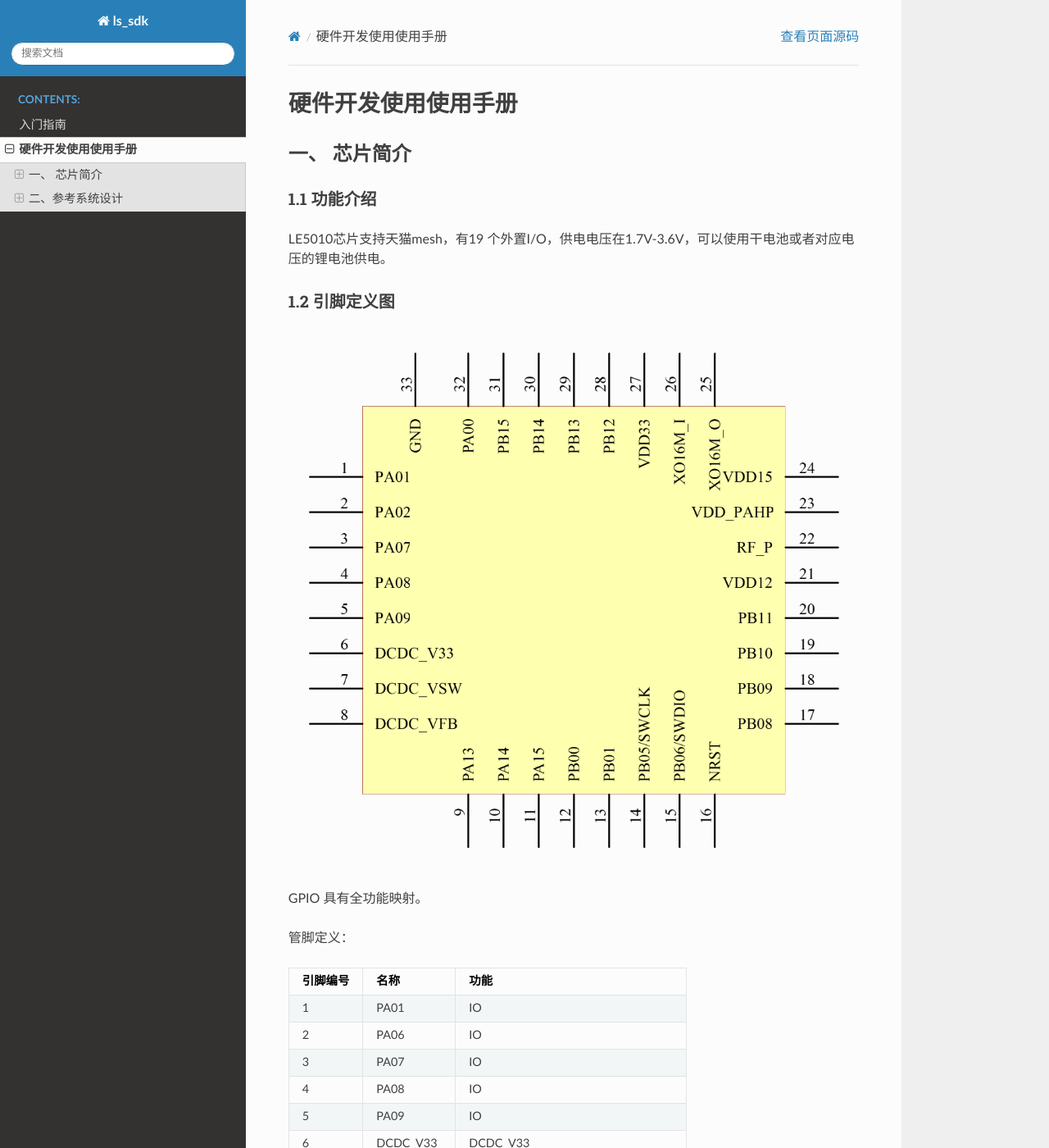
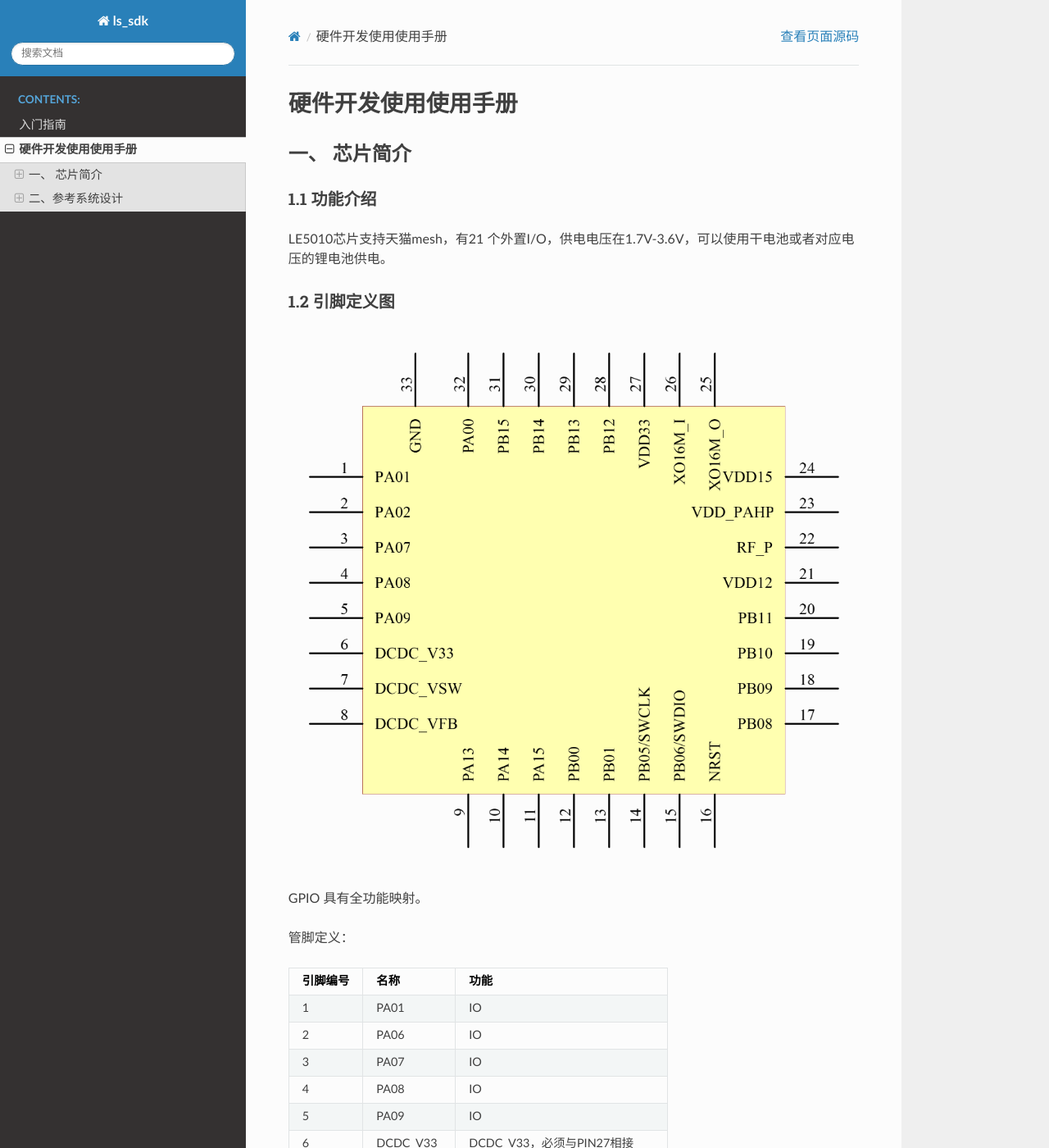
Before and after one commit to linkedsemi/ls_ble_sdk, a Sphinx documentation site: the page built from doc/hardware/Development_manual.rst, in a window 1280 px wide and 1400 px high. Shown: the whole window at 82% size. Built offline with Sphinx 7.4.7 and the Read the Docs theme 2.0.0, drawn with Linux system fonts in a browser that asks for light colours; pages that are not in the unit, such as notebooks, are missing from menus; some of the changed text lies outside the part shown.

Commit message:
change Mass_schematic,PAGE.pdf and describe at Development_manual.rst
Summary: NO

Test Plan: NO

Reviewers: jwzhang, mingzhou, xtzhang

Reviewed By: xtzhang

Differential Revision: http://10.10.20.8/D8

```diff
--- a/doc/hardware/Development_manual.rst
+++ b/doc/hardware/Development_manual.rst
@@ -10,7 +10,7 @@
 1.1 功能介绍
 +++++++++++++
 
-LE5010芯片支持天猫mesh，有19 个外置I/O，供电电压在1.7V-3.6V，可以使用干电池或者对应电压的锂电池供电。
+LE5010芯片支持天猫mesh，有21 个外置I/O，供电电压在1.7V-3.6V，可以使用干电池或者对应电压的锂电池供电。
 
 +++++++++++++++
 1.2 引脚定义图
@@ -31,9 +31,9 @@
 3         PA07       IO
 4         PA08       IO
 5         PA09       IO
-6         DCDC_V33   DCDC_V33
+6         DCDC_V33   DCDC_V33，必须与PIN27相接
 7         DCDC_VSW   DCDC输出
-8         DCDC_VFB   DCDC反馈输入
+8         DCDC_VFB   DCDC反馈输入，必须与PIN24相接
 9         PA13       IO
 10        PA14       IO
 11        PA15       IO
@@ -49,10 +49,10 @@
 21        VDD12      1.2V电源
 22        RF_P       ANT
 23        VDD_PAHP   RF滤波
-24        VDD15      1.5V电压输入，与PIN8相接
+24        VDD15      1.5V电压输入，必须与PIN8相接
 25        XO16M_O    晶振接口0
 26        XO16M_I    晶振接口1
-27        VDD33      3.3V电源接口、与PIN6相接，再接电源
+27        VDD33      3.3V电源接口，必须与PIN6相接
 28        PB12       IO
 29        PB13       IO
 30        PB14       IO
@@ -81,9 +81,11 @@
 
 4、若未使用DCDC降低功耗，将L1换成0欧电阻，C4电容可省略
 
-5、如果未使用大PA（TX功率在10dBm以下），则C5电容可省略
+5、若使用时，TX功率大于10dBm以上，必须在VDD_PAHP外围加一个1uF的电容
 
 
 sch_CN  :download:`sch <./PAGE.pdf>`
+
 sch_EN  :download:`sch<./PAGE_EN.pdf>`
+
 PcbLib  :download:`pcblib<./LE5010_QFN32.PcbLib>`
```
Also changed, not shown: other parts of doc/hardware/Development_manual.rst (+1 -1 lines), doc/hardware/Mass_schematic.png, 1 other file.
